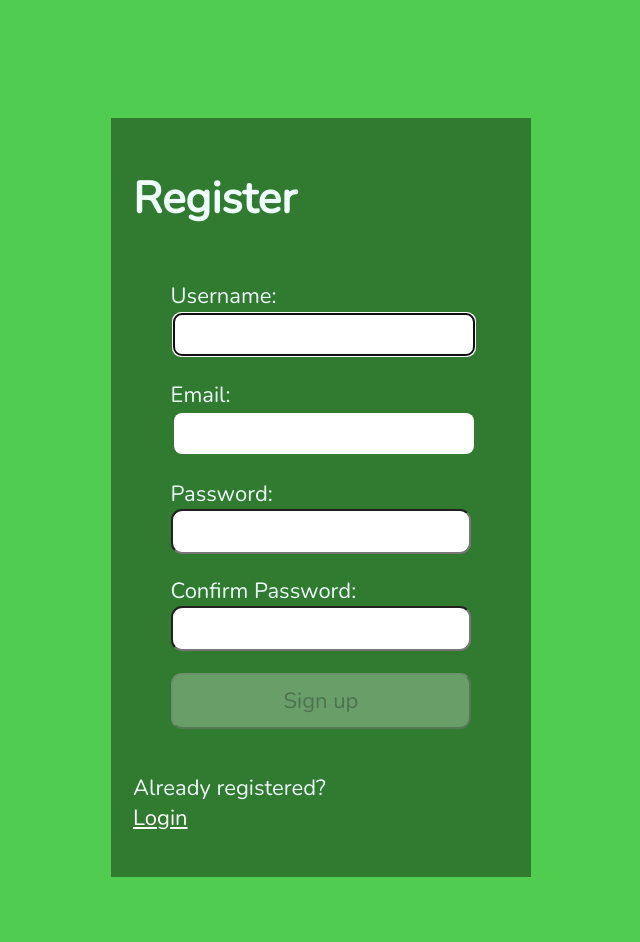
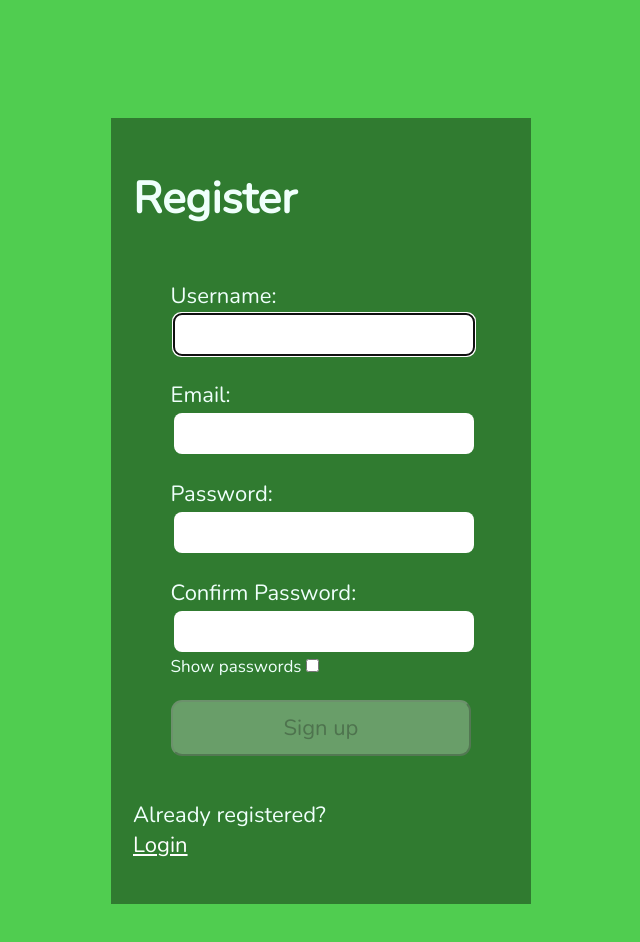
Before and after one commit to BHN16/frontseguridad, a React (Create React App) app: page /register in a window 1280 px wide. Shown: the top 942 px of the page, without its empty margins (319-959 px from the left). Built offline with nearby package versions, Linux system fonts and the light colour scheme.

Commit message:
mostrar contraseñas

```diff
--- a/src/components/Passwords/Passwords.js
+++ b/src/components/Passwords/Passwords.js
@@ -3,7 +3,7 @@ import { Link } from 'react-router-dom';
 import { AiFillLinkedin, AiFillTwitterSquare, AiFillGithub, AiFillLock, AiFillPlusSquare } from "react-icons/ai";
 import axios from '../../api/axios';
 import './Password.css'
-
+// Response 401, redirigir por expiracion del token
 const GET_PASSWORD_URL = 'http://137.184.83.170/creds/';
 
 function Passwords () {
@@ -18,7 +18,7 @@ function Passwords () {
             return;
         }
         getPasswords();
-    }, [])
+    }, []);
 
     const getPasswords = async (e) => {
         try {
@@ -75,7 +75,6 @@ function Passwords () {
                             })
                             : passwords
                                 .filter((item) => {
-                                    console.log("hola:", filter)
                                     return (item.website.toLowerCase().startsWith(filter.toLowerCase()))
                                 })
                                 .map((item) => {
--- a/src/components/Register/MatchPwd.js
+++ b/src/components/Register/MatchPwd.js
@@ -1,7 +1,12 @@
 import { faCheck, faTimes, faInfoCircle } from '@fortawesome/free-solid-svg-icons';
 import { FontAwesomeIcon } from '@fortawesome/react-fontawesome';
 
-function MatchPwd ( { validMatch, matchPwd, setMatchPwd, setMatchFocus, matchFocus }) {
+function MatchPwd ( { validMatch, matchPwd, setMatchPwd, setMatchFocus, matchFocus, showPassword, setShowPassword }) {
+
+    const togglePassword = () => {
+        setShowPassword(!showPassword);
+    }
+
     return (
         <>
             <label htmlFor='confirm_pwd'>
@@ -14,7 +19,7 @@ function MatchPwd ( { validMatch, matchPwd, setMatchPwd, setMatchFocus, matchFoc
                 </span>
             </label>
             <input
-                type='password'
+                type={showPassword?'text':'password'}
                 id='confirm_pwd'
                 onChange={(e) => setMatchPwd(e.target.value)}
                 required
@@ -22,6 +27,10 @@ function MatchPwd ( { validMatch, matchPwd, setMatchPwd, setMatchFocus, matchFoc
                 aria-describedby='confirmnote'
                 onFocus={() => setMatchFocus(true)}
                 onBlur={() => setMatchFocus(false)} />
+            <div style={{ padding: 0, fontSize: '17px'}}>
+                <span>{showPassword? <>Hide passwords</> : <>Show passwords</>}</span>
+                <input type='checkbox' onChange={togglePassword}/>
+            </div>
             <p id='confirmnote' className={ matchFocus && !validMatch ? 'instructions' : 'offscreen' }>
                 <FontAwesomeIcon icon={faInfoCircle} />
                 Must match the first password input field.
--- a/src/components/Register/Password.js
+++ b/src/components/Register/Password.js
@@ -1,7 +1,10 @@
 import { faCheck, faTimes, faInfoCircle } from '@fortawesome/free-solid-svg-icons';
 import { FontAwesomeIcon } from '@fortawesome/react-fontawesome';
+import { useState } from 'react';
 
-function Password ( { validPwd, setPwd, setPwdFocus, pwdFocus, pwd }) {
+function Password ( { validPwd, setPwd, setPwdFocus, pwdFocus, pwd, showPassword }) {
+
+
     return (
         <>
             <label htmlFor='password'>
@@ -14,7 +17,7 @@ function Password ( { validPwd, setPwd, setPwdFocus, pwdFocus, pwd }) {
                 </span>
             </label>
             <input
-                type='password'
+                type={showPassword?'text':'password'}
                 id='password'
                 onChange={(e) => setPwd(e.target.value)}
                 autoComplete='off'
--- a/src/views/AddPassword/AddPassword.css
+++ b/src/views/AddPassword/AddPassword.css
@@ -30,6 +30,7 @@ input[type="text"],
 input[type="number"],
 input[type="email"],
 input[type="date"],
+input[type="password"],
 select,
 textarea{
     width: 100%;
@@ -73,3 +74,16 @@ select:hover,
 textarea:hover{
     background-color: rgb(244, 241, 218);
 }
+
+.offscreen {
+    position: absolute;
+    left: -9999px;
+}
+
+.valid {
+    background-color: rgb(39, 190, 183);
+    color: rgb(64, 36, 128);
+    font-weight: bold;
+    padding: 0.5rem;
+    margin-bottom: 0.5rem;
+}
--- a/src/views/AddPassword/AddPassword.js
+++ b/src/views/AddPassword/AddPassword.js
@@ -10,6 +10,8 @@ function AddPassword () {
     const [page, setPage] = useState('');
     const [user, setUser] = useState('');
     const [password, setPassword] = useState('');
+    const [registered, setRegistered] = useState('');
+    const [showPassword, setShowPassword] = useState(false);
 
     const key = JSON.parse(window.localStorage.getItem('user-session')).password;
 
@@ -37,9 +39,17 @@ function AddPassword () {
                     }
                 });
             console.log(response);
+            setPage('');
+            setUser('');
+            setPassword('');
+            setRegistered('Contraseña guardada');
         } catch(err){
             console.log(err);
         }
+    }
+
+    const togglePassword = () => {
+        setShowPassword(!showPassword);
     }
 
     return (
@@ -47,7 +57,10 @@ function AddPassword () {
             <div className='containerAdd'>
                 <div className="cointainerHeader">
                     <header>
-                    <h1>Nueva Contraseña</h1>
+                    <p className={ registered ? 'valid' : 'offscreen'} aria-live='assertive'>
+                        { registered }
+                    </p>
+                    <h1> Nueva Contraseña </h1>
                     </header>
                 </div>
                 <div className="containerb">
@@ -57,8 +70,8 @@ function AddPassword () {
                         <input
                             type="text"
                             required
+                            value={page}
                             ref={userRef}
-                            placeholder="www.example.com"
                             onChange={(e) => setPage(e.target.value)}
                         />
                     </p>
@@ -67,18 +80,23 @@ function AddPassword () {
                         <input
                             type="text"
                             required
-                            placeholder="abc123"
+                            value={user}
                             onChange={(e) => setUser(e.target.value)}
                         />
                     </p>
                     <p>
                         Contraseña:
                         <input
-                            type="password"
+                            type={showPassword?'text':'password'}
+                            value={password}
                             style={{width:'100%'}}
                             required
                             onChange={(e) => setPassword(e.target.value)}
                         />
+                        <div style={{ padding: 0, fontSize: '17px'}}>
+                            <span>{showPassword? <>Hide password</> : <>Show password</>}</span>
+                            <input type='checkbox' onChange={togglePassword}/>
+                        </div>
                     </p>
                     <div>
                         <input type="submit" value="Guardar"/>
--- a/src/views/Login/Login.js
+++ b/src/views/Login/Login.js
@@ -21,6 +21,7 @@ function Login() {
     const [errMsg, setErrMsg] = useState('');
     const [success, setSuccess] = useState('');
 
+    const [showPassword, setShowPassword] = useState(false);
 
     useEffect(() => {
         userRef.current.focus();
@@ -74,6 +75,10 @@ function Login() {
         }
     }
 
+    const togglePassword = () => {
+        setShowPassword(!showPassword);
+    }
+
     return (
         <div className='container-login-container'>
             <div className='login-container'>
@@ -92,11 +97,15 @@ function Login() {
                         required />
                     <label htmlFor='password'>Password:</label>
                     <input
-                        type='password'
+                        type={showPassword?'text':'password'}
                         id='password'
                         onChange={(e) => setPwd(e.target.value)}
                         value={pwd}
                         required />
+                    <div style={{ padding: 0, fontSize: '17px'}}>
+                        <span>{showPassword? <>Hide password</> : <>Show password</>}</span>
+                        <input type='checkbox' onChange={togglePassword}/>
+                    </div>
                     <button className='login-button'>Login</button>
                 </form>
                 <p>
--- a/src/views/Register/Register.js
+++ b/src/views/Register/Register.js
@@ -41,6 +41,8 @@ function Register() {
 
     const [errMsg, setErrMsg] = useState('');
     const [success, setSuccess] = useState(false);
+
+    const [showPassword, setShowPassword] = useState(false);
 
     useEffect(() => {
         userRef.current.focus();
@@ -92,10 +94,9 @@ function Register() {
                     }),
                     {
                         headers: { 'Content-type': 'application/json' }
-                    });
-            //console.log(JSON.stringify(response?.data));
+                    }
+            );
             console.log(hashedPassword);
-            //console.log('asdf');
             setSuccess(true);
             clearFields();
         } catch (err) {
@@ -134,13 +135,16 @@ function Register() {
                         setPwd={ setPwd }
                         setPwdFocus={ setPwdFocus }
                         pwdFocus={ pwdFocus }
-                        pwd={ pwd } />
+                        pwd={ pwd }
+                        showPassword={ showPassword } />
                     <MatchPwd
                         validMatch={ validMatch}
                         matchPwd={ matchPwd }
                         setMatchPwd={ setMatchPwd }
                         setMatchFocus={ setMatchFocus }
-                        matchFocus={ matchFocus } />
+                        matchFocus={ matchFocus }
+                        showPassword={ showPassword }
+                        setShowPassword={ setShowPassword } />
                     <button disabled={ !validName || !validPwd || !validMatch || !validEmail ? true : false} className='register-button'>
                         Sign up
                     </button>
```
